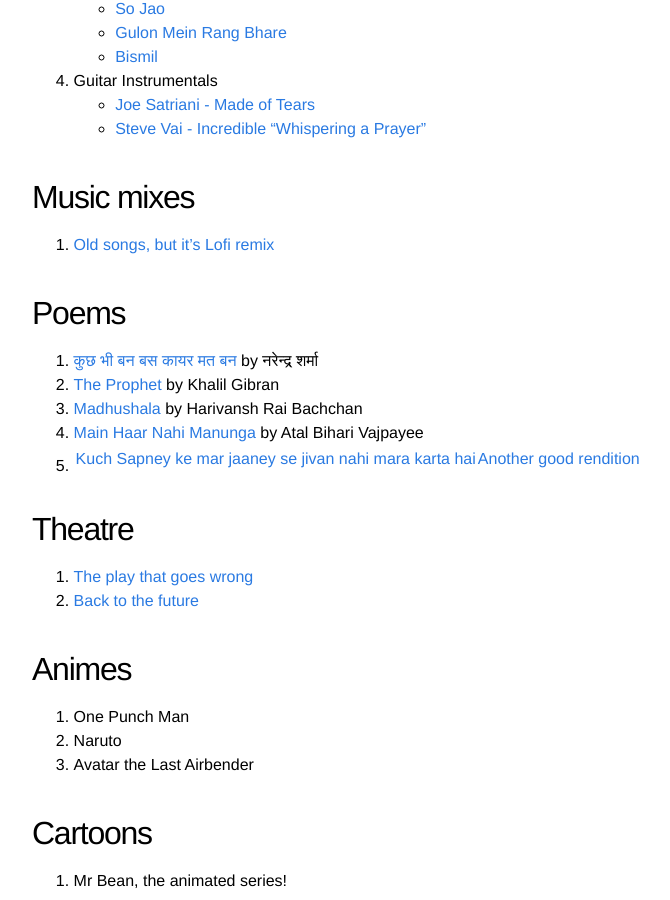
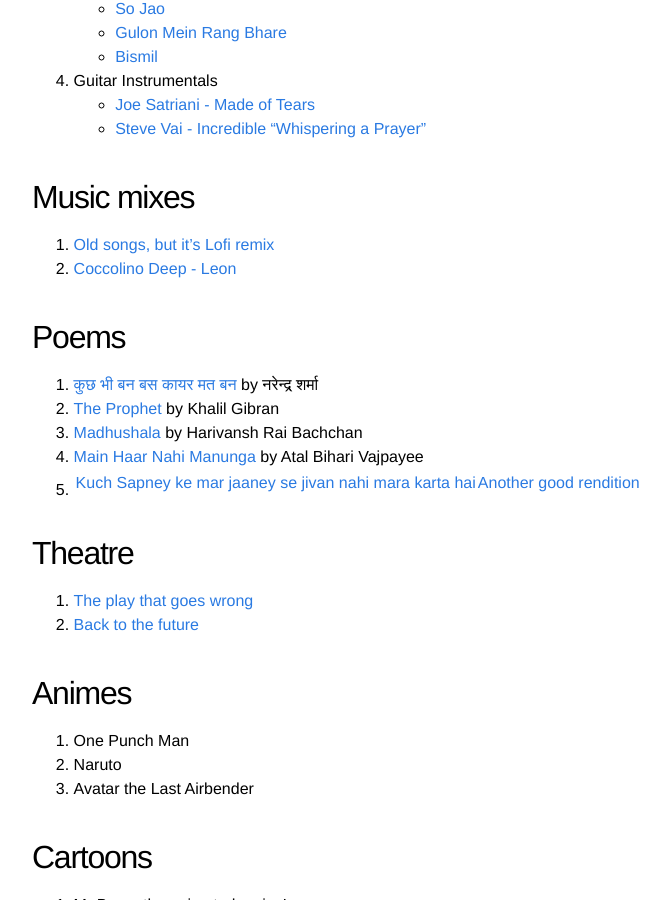
Before and after one commit to kislayabhi/kislayabhi.github.io, a Jekyll site: the page built from _posts/2024-7-23-My-personal-playlist.md, in a window 1280 px wide and 900 px high, scrolled down 696 px. Shown: the whole window, without its empty margins (208-878 px from the left). Built offline with Jekyll 4.4.1, drawn with Linux system fonts in a browser that asks for light colours; comment, search, counter and statistics services are not loaded.

Commit message:
Update 2024-7-23-My-personal-playlist.md

```diff
--- a/_posts/2024-7-23-My-personal-playlist.md
+++ b/_posts/2024-7-23-My-personal-playlist.md
@@ -30,6 +30,7 @@ I have only recently started realizing that there are certain things out there i
 
 ## Music mixes
 1. [Old songs, but it's Lofi remix](https://youtu.be/BrnDlRmW5hs?si=2jecTT1rNKj3_gPy)
+2. [Coccolino Deep - Leon](https://www.youtube.com/watch?v=KWUVTxkl5rI)
 
 ## Poems
 1. [कुछ भी बन बस कायर मत बन](http://kavitakosh.org/kk/%E0%A4%95%E0%A5%81%E0%A4%9B_%E0%A4%AD%E0%A5%80_%E0%A4%AC%E0%A4%A8_%E0%A4%AC%E0%A4%B8_%E0%A4%95%E0%A4%BE%E0%A4%AF%E0%A4%B0_%E0%A4%AE%E0%A4%A4_%E0%A4%AC%E0%A4%A8_/_%E0%A4%A8%E0%A4%B0%E0%A5%87%E0%A4%A8%E0%A5%8D%E0%A4%A6%E0%A5%8D%E0%A4%B0_%E0%A4%B6%E0%A4%B0%E0%A5%8D%E0%A4%AE%E0%A4%BE) by नरेन्द्र शर्मा
```
